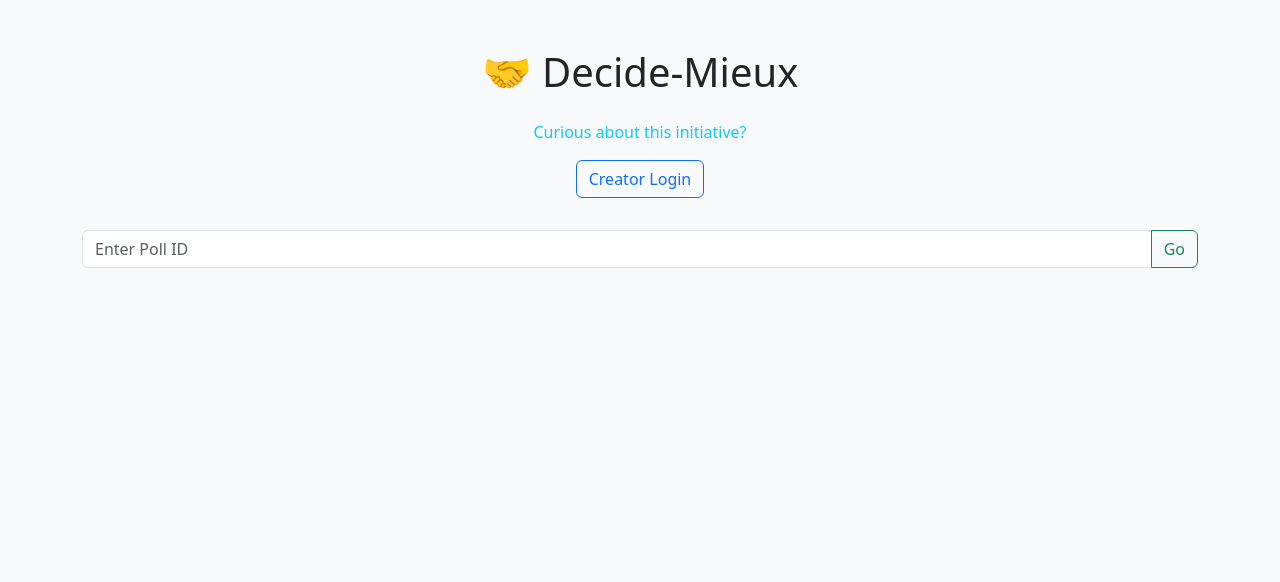
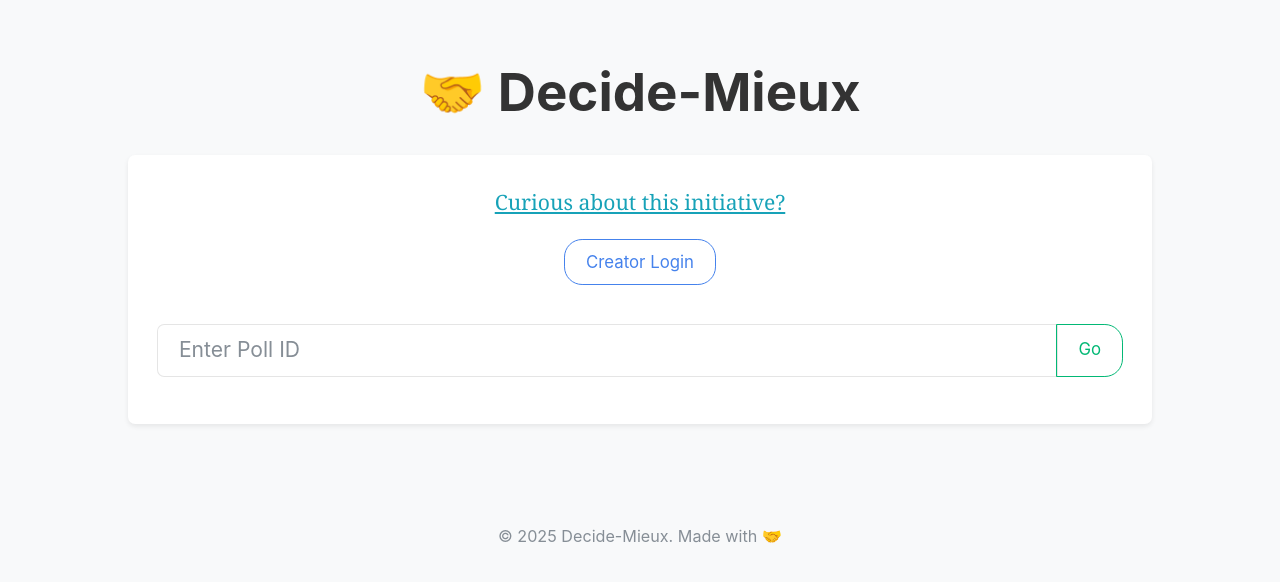
Before and after one commit to Decide-Mieux/app, a Flask app: page / in a window 1280 px wide. Shown: the top 582 px of the page. Run offline with Flask 3, Linux system fonts and the light colour scheme; some libraries are stand-ins or nearby versions.

Commit message:
Add files via upload

```diff
--- /dev/null
+++ b/app/static/style.css
@@ -0,0 +1,107 @@
+
+/*
+body {
+    background: #fdfdfd;
+    font-family: 'Inter', sans-serif;
+     zoom: 1.2;
+}
+
+.btn {
+    padding: 0.75rem 1.5rem;
+    font-weight: 500;
+}
+
+h1, h2 {
+    font-weight: 600;
+}
+
+.container {
+    max-width: 80%;
+}*/
+
+/* Reset zoom and scale text properly */
+body {
+    background: #fdfdfd;
+    font-family: 'Inter', sans-serif;
+    font-size: 1.1rem;         /* Base font size (1.1rem ≈ 17.6px) */
+    line-height: 1.7;          /* More vertical breathing room */
+    color: #333;
+    margin: 0;
+    padding: 0;
+    zoom: 1.2;
+}
+
+/* Containers should be centered and fluid */
+.container {
+    max-width: 80%;
+    margin: auto;
+    padding: 1.5rem 0;
+}
+
+/* Headings: bold, clear, spaced */
+h1, h2, h3 {
+    font-weight: 700;
+    margin-bottom: 1rem;
+    line-height: 1.3;
+}
+
+h1 {
+    font-size: 2.2rem;
+}
+h2 {
+    font-size: 1.7rem;
+}
+h3 {
+    font-size: 1.4rem;
+}
+
+/* Paragraphs and labels */
+p, label {
+    font-size: 1.1rem;
+    margin-bottom: 1rem;
+}
+
+
+/* Buttons: clear, modern, large enough for touch */
+/*
+button, .btn {
+    padding: 0.75rem 1.5rem;
+    font-size: 1.1rem;
+    font-weight: 600;
+    border: none;
+    border-radius: 6px;
+    background-color: #007bff;
+    color: white;
+    transition: background-color 0.2s ease, transform 0.1s ease;
+    box-shadow: 0 2px 5px rgba(0,0,0,0.1);
+}
+
+button:hover, .btn:hover {
+    background-color: #0056b3;
+    transform: translateY(-1px);
+}
+*/
+
+/* Responsive adjustments */
+@media (max-width: 768px) {
+    body {
+        font-size: 1rem;
+    }
+
+    h1 {
+        font-size: 1.8rem;
+    }
+
+    h2 {
+        font-size: 1.5rem;
+    }
+
+    .container {
+        width: 95%;
+        padding: 1rem;
+    }
+
+    button, .btn {
+        width: 100%; /* Full-width buttons on small screens */
+    }
+}
--- a/app/templates/add_choices.html
+++ b/app/templates/add_choices.html
@@ -1,8 +1,10 @@
 <!DOCTYPE html>
 <html lang="en">
 <head>
+    <meta name="viewport" content="width=device-width, initial-scale=1">
     <title>Add Choices</title>
-    <link href="https://cdn.jsdelivr.net/npm/bootstrap@5.3.0/dist/css/bootstrap.min.css" rel="stylesheet">
+    <link href="https://cdn.jsdelivr.net/npm/bootswatch@5.3.0/dist/litera/bootstrap.min.css" rel="stylesheet">
+    <link rel="stylesheet" href="{{ url_for('static', filename='style.css') }}">
     <script>
         function addChoice() {
             const container = document.getElementById("choices");
--- a/app/templates/create.html
+++ b/app/templates/create.html
@@ -1,8 +1,10 @@
 <!DOCTYPE html>
 <html lang="en">
 <head>
+    <meta name="viewport" content="width=device-width, initial-scale=1">
     <title>Create Decision</title>
-    <link href="https://cdn.jsdelivr.net/npm/bootstrap@5.3.0/dist/css/bootstrap.min.css" rel="stylesheet">
+    <link href="https://cdn.jsdelivr.net/npm/bootswatch@5.3.0/dist/litera/bootstrap.min.css" rel="stylesheet">
+    <link rel="stylesheet" href="{{ url_for('static', filename='style.css') }}">
 </head>
 <body class="bg-light">
 <div class="container py-5">
--- a/app/templates/creator_dashboard.html
+++ b/app/templates/creator_dashboard.html
@@ -1,8 +1,10 @@
 <!DOCTYPE html>
 <html lang="en">
 <head>
+    <meta name="viewport" content="width=device-width, initial-scale=1">
     <title>Your Decisions</title>
-    <link href="https://cdn.jsdelivr.net/npm/bootstrap@5.3.0/dist/css/bootstrap.min.css" rel="stylesheet">
+    <link href="https://cdn.jsdelivr.net/npm/bootswatch@5.3.0/dist/litera/bootstrap.min.css" rel="stylesheet">
+    <link rel="stylesheet" href="{{ url_for('static', filename='style.css') }}">
 </head>
 <body class="bg-light">
 <div class="container py-5">
--- a/app/templates/creator_login.html
+++ b/app/templates/creator_login.html
@@ -1,8 +1,10 @@
 <!DOCTYPE html>
 <html lang="en">
 <head>
+    <meta name="viewport" content="width=device-width, initial-scale=1">
     <title>Creator Login</title>
-    <link href="https://cdn.jsdelivr.net/npm/bootstrap@5.3.0/dist/css/bootstrap.min.css" rel="stylesheet">
+    <link href="https://cdn.jsdelivr.net/npm/bootswatch@5.3.0/dist/litera/bootstrap.min.css" rel="stylesheet">
+    <link rel="stylesheet" href="{{ url_for('static', filename='style.css') }}">
 </head>
 <body class="bg-light">
 {% with messages = get_flashed_messages(with_categories=true) %}
--- a/app/templates/evaluate.html
+++ b/app/templates/evaluate.html
@@ -1,8 +1,11 @@
 <!DOCTYPE html>
 <html lang="en">
 <head>
+    <meta name="viewport" content="width=device-width, initial-scale=1">
     <title>Evaluate</title>
-    <link href="https://cdn.jsdelivr.net/npm/bootstrap@5.3.0/dist/css/bootstrap.min.css" rel="stylesheet">
+    <link href="https://cdn.jsdelivr.net/npm/bootswatch@5.3.0/dist/litera/bootstrap.min.css" rel="stylesheet">
+    <link rel="stylesheet" href="{{ url_for('static', filename='style.css') }}">
+
 </head>
 <body class="bg-light">
 <div class="container py-5">
--- a/app/templates/home.html
+++ b/app/templates/home.html
@@ -2,12 +2,17 @@
 <!DOCTYPE html>
 <html lang="en">
 <head>
+    <meta name="viewport" content="width=device-width, initial-scale=1">
+
     <title>Decide-Mieux</title>
-    <link href="https://cdn.jsdelivr.net/npm/bootstrap@5.3.0/dist/css/bootstrap.min.css" rel="stylesheet">
+    <link href="https://cdn.jsdelivr.net/npm/bootswatch@5.3.0/dist/litera/bootstrap.min.css" rel="stylesheet">
+    <link rel="stylesheet" href="{{ url_for('static', filename='style.css') }}">
+
 </head>
 <body class="bg-light">
 <div class="container py-5" align="center">
-    <h1 class="mb-4">🤝 Decide-Mieux</h1>
+    <h1 class="fs-1 fw-bold mb-4">🤝 Decide-Mieux</h1>
+<div class="p-4 mb-3 bg-white rounded shadow-sm">
     <p><a href="https://decide-mieux.github.io/infos" class="link-info link-offset-2 link-offset-3-hover link-underline link-underline-opacity-0 link-underline-opacity-75-hover">Curious about this initiative?</a></p>
 
     {% if session.creator_id %}
@@ -24,6 +29,10 @@
             <button class="btn btn-outline-success" type="submit">Go</button>
         </div>
     </form>
+    </div>
 </div>
+<footer class="text-center text-muted py-3">
+    <small>&copy; 2025 Decide-Mieux. Made with 🤝</small>
+</footer>
 </body>
 </html>
--- a/app/templates/list.html
+++ b/app/templates/list.html
@@ -1,8 +1,10 @@
 <!DOCTYPE html>
 <html lang="en">
 <head>
+    <meta name="viewport" content="width=device-width, initial-scale=1">
     <title>All Decisions</title>
-    <link href="https://cdn.jsdelivr.net/npm/bootstrap@5.3.0/dist/css/bootstrap.min.css" rel="stylesheet">
+    <link href="https://cdn.jsdelivr.net/npm/bootswatch@5.3.0/dist/litera/bootstrap.min.css" rel="stylesheet">
+    <link rel="stylesheet" href="{{ url_for('static', filename='style.css') }}">
 </head>
 <body class="bg-light">
 <div class="container py-5">
--- a/app/templates/results.html
+++ b/app/templates/results.html
@@ -1,8 +1,10 @@
 <!DOCTYPE html>
 <html lang="en">
 <head>
+    <meta name="viewport" content="width=device-width, initial-scale=1">
     <title>Results</title>
     <link href="https://cdn.jsdelivr.net/npm/bootstrap@5.3.0/dist/css/bootstrap.min.css" rel="stylesheet">
+    <link rel="stylesheet" href="{{ url_for('static', filename='style.css') }}">
 </head>
 <body class="bg-light">
 <div class="container py-5">
--- a/app/templates/share_links.html
+++ b/app/templates/share_links.html
@@ -1,8 +1,10 @@
 <!DOCTYPE html>
 <html lang="en">
 <head>
+    <meta name="viewport" content="width=device-width, initial-scale=1">
     <title>Share Your Decision</title>
     <link href="https://cdn.jsdelivr.net/npm/bootstrap@5.3.0/dist/css/bootstrap.min.css" rel="stylesheet">
+    <link rel="stylesheet" href="{{ url_for('static', filename='style.css') }}">
 </head>
 <body class="bg-light">
 <div class="container py-5">
--- a/app/templates/thank_you.html
+++ b/app/templates/thank_you.html
@@ -1,8 +1,10 @@
 <!DOCTYPE html>
 <html lang="en">
 <head>
+    <meta name="viewport" content="width=device-width, initial-scale=1">
     <title>Thank You</title>
-    <link href="https://cdn.jsdelivr.net/npm/bootstrap@5.3.0/dist/css/bootstrap.min.css" rel="stylesheet">
+    <link href="https://cdn.jsdelivr.net/npm/bootswatch@5.3.0/dist/litera/bootstrap.min.css" rel="stylesheet">
+    <link rel="stylesheet" href="{{ url_for('static', filename='style.css') }}">
 </head>
 <body class="bg-light">
 <div class="container py-5 text-center">
```
